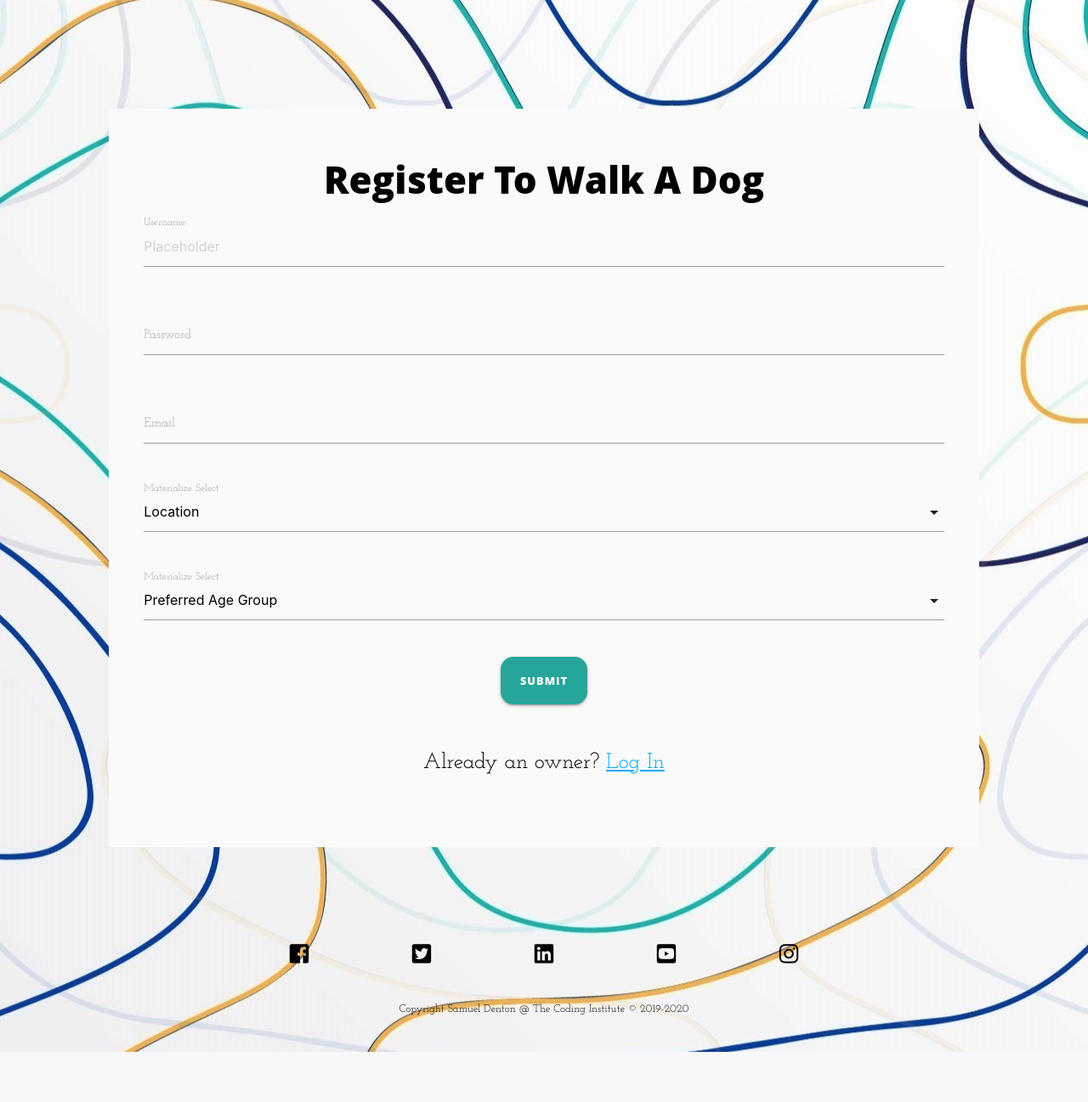
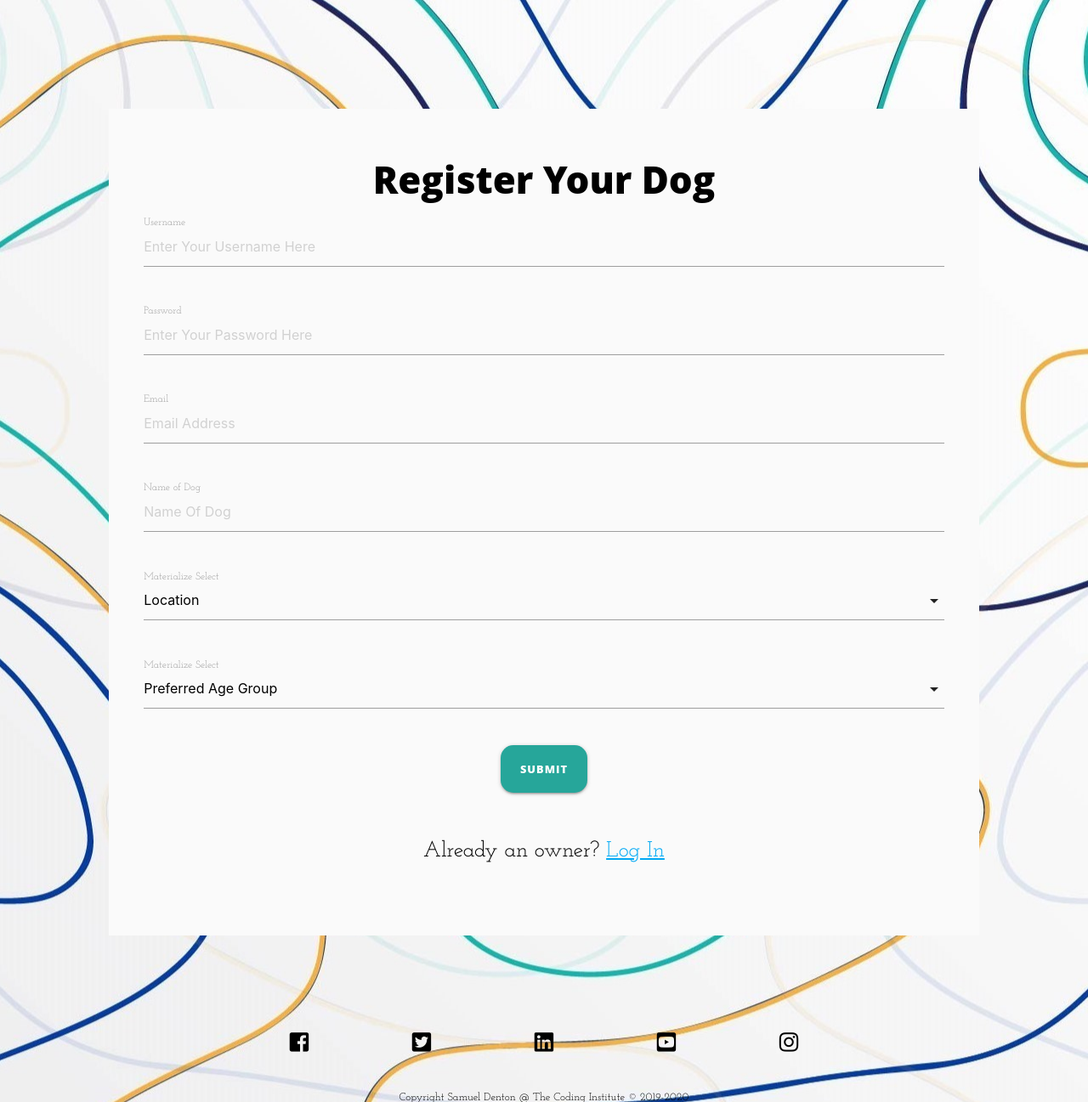
Before and after one commit to Code-Institute-Submissions/DamSenton-Walkies_AprResub, a Flask app: page /register_owner in a window 1280 px wide. Shown: the top 1297 px of the page at 85% size. Before the commit the page ends 1238 px from the top, so only its background shows below. Run offline with Flask 2, Linux system fonts and the light colour scheme; some libraries are stand-ins or nearby versions.

Commit message:
added in functionality for registering an owner and a walker, this now works. Will style profile pages next time

```diff
--- a/app.py
+++ b/app.py
@@ -39,28 +39,138 @@ def sign_in():
     return render_template("sign-in.html")
 
 
-@app.route("/sign_in_owner")
+@app.route("/register_owner", methods=["GET", "POST"])
+def register_owner():
+    if request.method == "POST":
+        # Checks to see if this username is already taken
+        existing_owner = mongo.db.owners.find_one(
+            {"owner_username": request.form.get("owner_username").lower()})
+
+        if existing_owner:
+            flash("Username already exists")
+            return redirect(url_for("register-_owner"))
+
+        register_owner = {
+            "owner_username": request.form.get("owner_username").lower(),
+            "owner_password": generate_password_hash(request.form.get("owner_password"))
+        }
+        mongo.db.owners.insert_one(register_owner)
+
+        # creates a new session cookie for the user
+        session["user"] = request.form.get("owner_username").lower()
+        flash("Registration Successful!")
+        return redirect(url_for("owner_profile", owner_username=session["user"]))
+
+    return render_template("register-owner.html")
+
+
+@app.route("/register_walker", methods=["GET", "POST"])
+def register_walker():
+    if request.method == "POST":
+        # Checks to see if this username is already taken
+        existing_walker = mongo.db.walkers.find_one(
+            {"walker_username": request.form.get("walker_username").lower()})
+
+        if existing_walker:
+            flash("Username already exists")
+            return redirect(url_for("register_walker"))
+
+        register_walker = {
+            "walker_username": request.form.get("walker_username").lower(),
+            "walker_password": generate_password_hash(request.form.get("walker_password"))
+        }
+        mongo.db.walkers.insert_one(register_walker)
+
+        # Create a new session cookie for the user
+        session["user"] = request.form.get("walker_username").lower()
+        flash("Registration Successful!")
+        return redirect(url_for("walker_profile", walker_username=session["user"]))
+
+    return render_template("register-walker.html")
+
+
+@app.route("/sign_in_owner", methods=["GET", "POST"])
 def sign_in_owner():
+    if request.method == "POST":
+        # Checks to see if this username is already taken
+        existing_user = mongo.db.owners.find_one(
+            {"owner_username": request.form.get("owner_username").lower()})
+
+        if existing_user:
+            # Make sure passwords match
+            if check_password_hash(
+                    existing_user["owner_password"], request.form.get("owner_password")):
+                session["user"] = request.form.get("owner_username").lower()
+                flash("Welcome, {}".format(request.form.get("owner_username")))
+                return redirect(url_for("owner_profile", owner_username=session["user"]))
+
+            else:
+                # Invalid password input
+                flash("Incorrect Username and/or Password")
+                return redirect(url_for("sign_in_owner"))
+
+        else:
+            # Invalid username
+            flash("Incorrect Username and/or Password")
+            return redirect(url_for("sign_in_owner"))
+
     return render_template("sign-in-owner.html")
 
 
-@app.route("/sign_in_walker")
+@app.route("/sign_in_walker", methods=["GET", "POST"])
 def sign_in_walker():
+    if request.method == "POST":
+        # Checks to see if this username is already taken
+        existing_user = mongo.db.walkers.find_one(
+            {"walker_username": request.form.get("walker_username").lower()})
+
+        if existing_user:
+            # Make sure password matches
+            if check_password_hash(
+                    existing_user["walker_password"], request.form.get("walker_password")):
+                session["user"] = request.form.get("walker_username").lower()
+                flash("Welcome, {}".format(request.form.get("walker_username")))
+                return redirect(url_for("walker_profile", walker_username=session["user"]))
+
+            else:
+                # invalid password
+                flash("Incorrect Username and/or Password")
+                return redirect(url_for("sign_in_walker"))
+
+        else:
+            # Invalid Username
+            flash("Incorrect Username and/or Password")
+            return redirect(url_for("sign_in_walker"))
+
     return render_template("sign-in-walker.html")
 
 
-@app.route("/register_owner")
-def register_owner():
-    return render_template("register-owner.html")
+@app.route("/owner_profile/<owner_username>", methods=["GET", "POST"])
+def owner_profile(owner_username):
+    # Take session user's username from MongoDB
+    owner_username = mongo.db.owners.find_one(
+        {"owner_username": session["user"]})["owner_username"]
+
+    if session["user"]:
+        return render_template("owner-profile.html", owner_username=owner_username)
+
+    return redirect(url_for("sign_in_owner"))
 
 
-@app.route("/register_walker")
-def register_walker():
-    return render_template("register-walker.html")
+@app.route("/walker_profile/<walker_username>", methods=["GET", "POST"])
+def walker_profile(walker_username):
+    # Take session user's username from MongoDB
+    walker_username = mongo.db.walkers.find_one(
+        {"walker_username": session["user"]})["walker_username"]
+
+    if session["user"]:
+        return render_template("walker-profile.html", walker_username=walker_username)
+
+    return redirect(url_for("sign_in_walker"))
 
 
 if __name__ == "__main__":
     app.run(
-       host=os.environ.get("IP", "0.0.0.0"),
-       port=int(os.environ.get("PORT", "5000")),
-       debug=True)
+        host=os.environ.get("IP", "0.0.0.0"),
+        port=int(os.environ.get("PORT", "5000")),
+        debug=True)
--- a/templates/register-owner.html
+++ b/templates/register-owner.html
@@ -2,30 +2,36 @@
 {% block content %}
 
 <section class="register-walker-form">
-    <h3 class="center-align">Register To Walk A Dog</h3>
+    <h3 class="center-align">Register Your Dog</h3>
 
     <div class="row center-align">
-        <form class="col s12">
+        <form class="col s12" method="POST" action="{{ url_for('register_owner') }}">
             <div class="row">
                 <div class="input-field col s12">
-                    <input placeholder="Placeholder" id="username" type="text" class="validate">
-                    <label for="username">Username</label>
+                    <input placeholder="Enter Your Username Here" name="owner_username" id="owner_username" type="text" class="validate">
+                    <label for="owner_username">Username</label>
                 </div>
             </div>
             <div class="row">
                 <div class="input-field col s12">
-                    <input id="password" type="password" class="validate">
-                    <label for="password">Password</label>
+                    <input placeholder="Enter Your Password Here" name="owner_password" id="owner_password" type="password" class="validate">
+                    <label for="owner_password">Password</label>
                 </div>
             </div>
             <div class="row">
                 <div class="input-field col s12">
-                    <input id="email" type="email" class="validate">
-                    <label for="email">Email</label>
+                    <input placeholder="Email Address" name="owner_email" id="owner_email" type="email" class="validate">
+                    <label for="owner_email">Email</label>
                 </div>
             </div>
             <div class="row">
-                <div class="age-group input-field col s12">
+                <div class="input-field col s12">
+                    <input placeholder="Name Of Dog" name="dog_name" id="dog_name" type="text" class="validate">
+                    <label for="dog_name">Name of Dog</label>
+                </div>
+            </div>
+            <div class="row">
+                <div class="location input-field col s12" id="owner_location">
                     <select>
                         <option value="" disabled selected>Location</option>
                         <option value="1">Haymarket</option>
@@ -38,7 +44,7 @@
                 </div>
             </div>
             <div class="row">
-                <div class="age-group input-field col s12">
+                <div class="age-group input-field col s12" id="preferred_age_group">
                     <select>
                         <option value="" disabled selected>Preferred Age Group</option>
                         <option value="1">18-21</option>
```
Also changed, not shown: templates/owner-profile.html (added, +15 -0 lines), templates/register-walker.html (+9 -9 lines), templates/walker-profile.html (added, +15 -0 lines).
